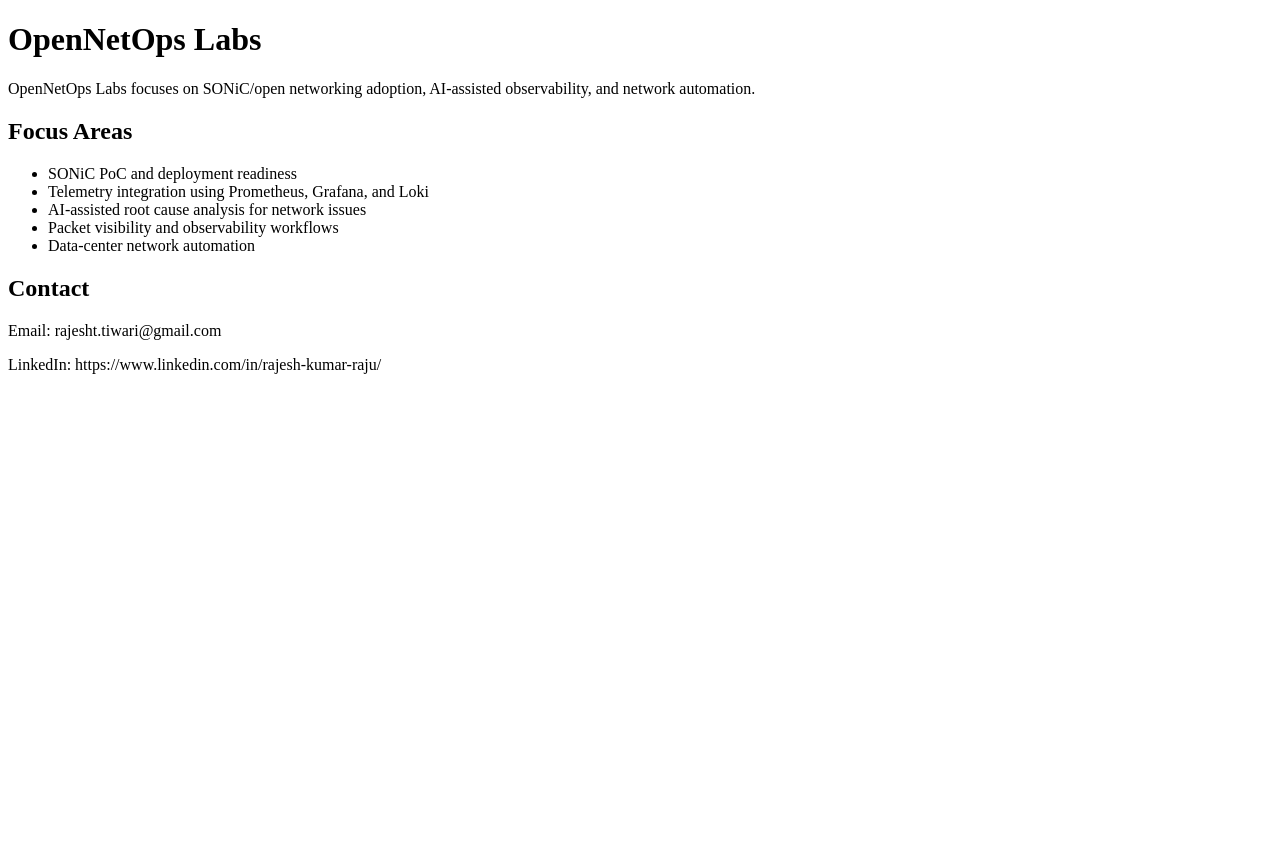
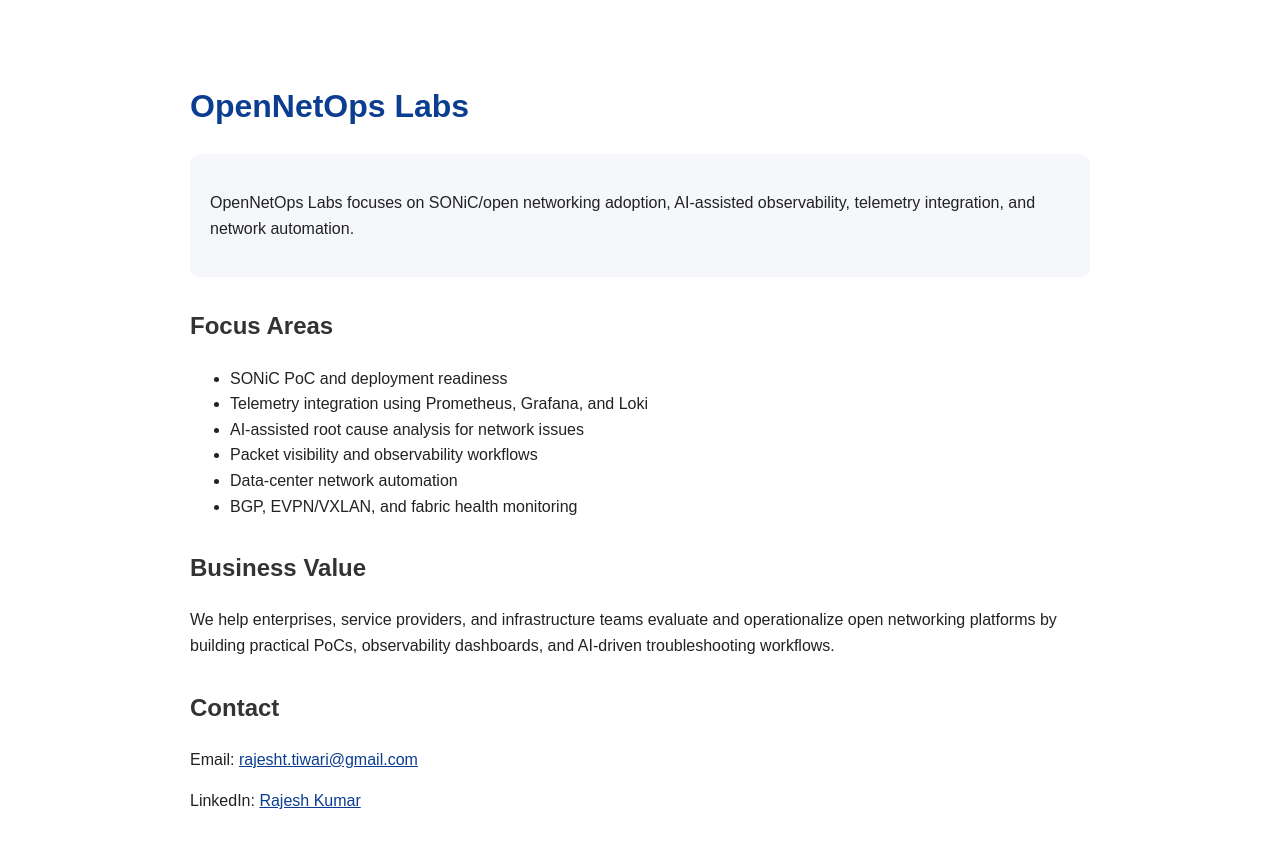
Before and after one commit to rajesh-kumar-raju/opennetops-lab, a plain HTML site: page index.html in a window 1280 px wide. Before the commit the page ends 800 px from the top, so only its background shows below. Drawn offline with Linux system fonts and the light colour scheme.

Commit message:
Update index.html

```diff
--- a/index.html
+++ b/index.html
@@ -2,14 +2,44 @@
 <html>
 <head>
   <title>OpenNetOps Labs</title>
+  <meta name="viewport" content="width=device-width, initial-scale=1.0">
+  <style>
+    body {
+      font-family: Arial, sans-serif;
+      max-width: 900px;
+      margin: 40px auto;
+      padding: 20px;
+      line-height: 1.6;
+      color: #222;
+    }
+    h1 {
+      color: #0b3d91;
+    }
+    h2 {
+      margin-top: 30px;
+      color: #333;
+    }
+    .box {
+      background: #f5f7fa;
+      padding: 20px;
+      border-radius: 10px;
+      margin-top: 20px;
+    }
+    a {
+      color: #0b3d91;
+    }
+  </style>
 </head>
 <body>
+
   <h1>OpenNetOps Labs</h1>
 
-  <p>
-    OpenNetOps Labs focuses on SONiC/open networking adoption,
-    AI-assisted observability, and network automation.
-  </p>
+  <div class="box">
+    <p>
+      OpenNetOps Labs focuses on SONiC/open networking adoption,
+      AI-assisted observability, telemetry integration, and network automation.
+    </p>
+  </div>
 
   <h2>Focus Areas</h2>
   <ul>
@@ -18,10 +48,19 @@
     <li>AI-assisted root cause analysis for network issues</li>
     <li>Packet visibility and observability workflows</li>
     <li>Data-center network automation</li>
+    <li>BGP, EVPN/VXLAN, and fabric health monitoring</li>
   </ul>
 
+  <h2>Business Value</h2>
+  <p>
+    We help enterprises, service providers, and infrastructure teams evaluate
+    and operationalize open networking platforms by building practical PoCs,
+    observability dashboards, and AI-driven troubleshooting workflows.
+  </p>
+
   <h2>Contact</h2>
-  <p>Email: rajesht.tiwari@gmail.com</p>
-  <p>LinkedIn: https://www.linkedin.com/in/rajesh-kumar-raju/</p>
+  <p>Email: <a href="mailto:rajesht.tiwari@gmail.com">rajesht.tiwari@gmail.com</a></p>
+  <p>LinkedIn: <a href="https://www.linkedin.com/in/rajesh-kumar-raju/">Rajesh Kumar</a></p>
+
 </body>
 </html>
```
